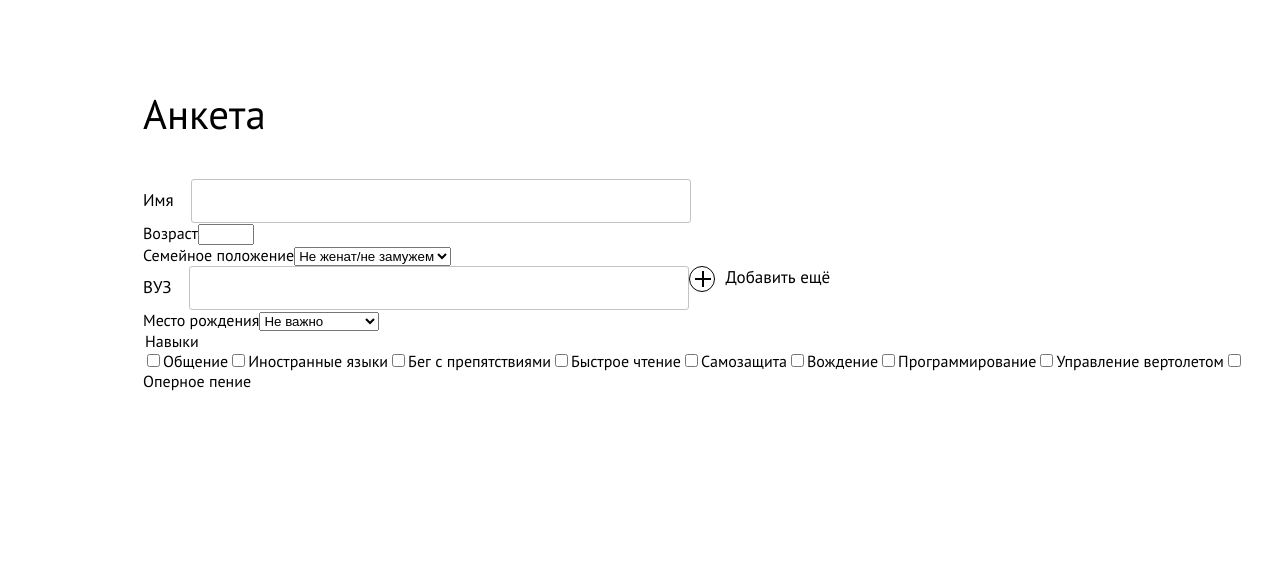
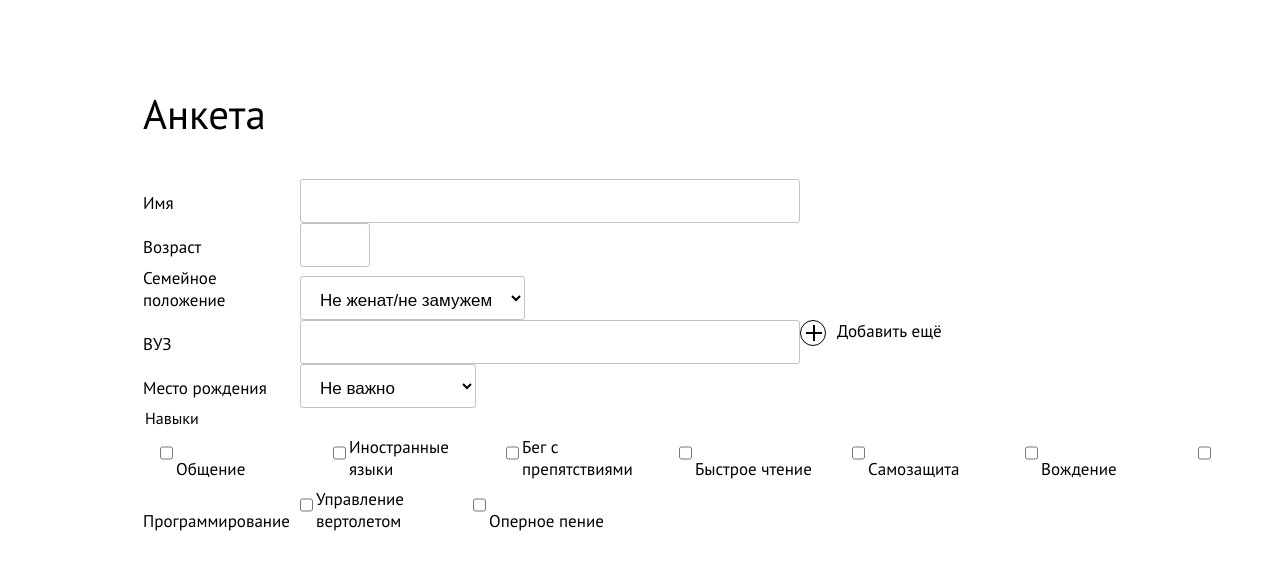
Before and after one commit to SultanYusupov/form-generator, an Angular app: page / in a window 1280 px wide. Shown: the top 570 px of the page. Built offline with nearby package versions, Linux system fonts and the light colour scheme; data requests are answered from the project's data file.

Commit message:
Некоторые стили для input и label сделал глобальными

```diff
--- a/src/app/components/test-input/test-input.component.scss
+++ b/src/app/components/test-input/test-input.component.scss
@@ -1,15 +1,7 @@
 label {
-  width: 140px;
   height: 24px;
-  font-size: 17px;
-  line-height: 22px;
 }
 input {
-  box-sizing: border-box;
   width: 500px;
-  height: 44px;
-  background: #FFFFFF;
-  border: 1px solid #C3C3C3;
-  border-radius: 3px;
-  margin-left: 17px;
+
 }
--- a/src/app/components/test-number/test-number.component.css
+++ b/src/app/components/test-number/test-number.component.css
@@ -0,0 +1,30 @@
+input {
+  width: 70px;
+}
+
+input[type='number']::-webkit-inner-spin-button,
+input[type='number']::-webkit-outer-spin-button {
+  -webkit-appearance: none !important;
+  margin: 0 !important;
+}
+input[type='number'] {
+  -moz-appearance:textfield;
+}
+
+.input-number {
+  display: inline-flex;
+
+  .buttons {
+    display: flex;
+    flex-direction: column;
+    margin-left: 5px;
+
+    button {
+      width: 30px;
+      height: 22px;
+      background: #DFDFDF;
+      border: none;
+    }
+  }
+
+}
--- a/src/styles.scss
+++ b/src/styles.scss
@@ -4,3 +4,21 @@ body {
   font-family: 'PT Sans', serif;
   font-style: normal;
 }
+
+input, select {
+  margin-left: 17px;
+  padding: 13px 15px 7px 15px;
+  font-size: 17px;
+  box-sizing: border-box;
+  height: 44px;
+  background: #FFFFFF;
+  border: 1px solid #C3C3C3;
+  border-radius: 3px;
+}
+
+label {
+  width: 140px;
+  font-size: 17px;
+  display: inline-block;
+  line-height: 22px;
+}
```
